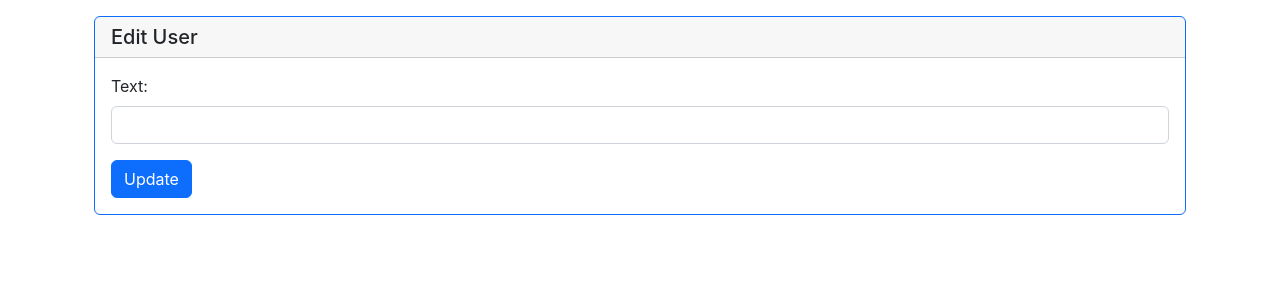
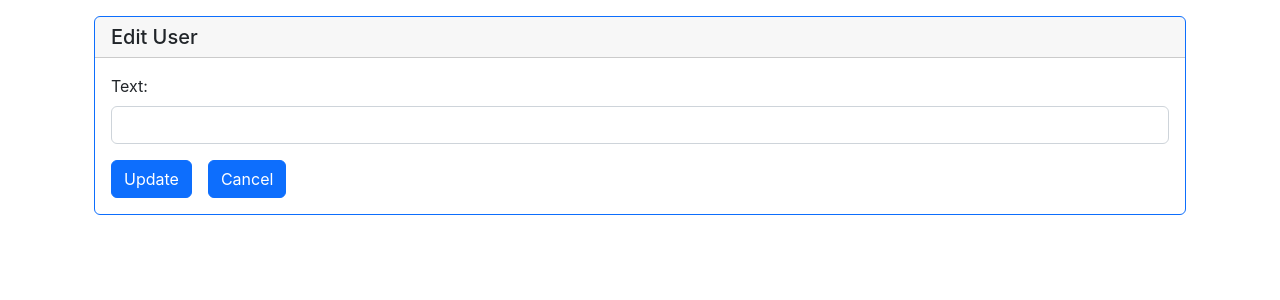
Before and after one commit to kim-duyen-frontend/crud-bootstrap, a React (Create React App) app: page /edit-user/01d5cabc-e0c5-42da-853d-7f167b16db36 in a window 1280 px wide. Shown: the top 300 px of the page. Built offline with nearby package versions, Linux system fonts and the light colour scheme.

Commit message:
get data and pass in form edit

```diff
--- a/src/feature/form-edit/FormEditUser.js
+++ b/src/feature/form-edit/FormEditUser.js
@@ -1,19 +1,42 @@
-import React from 'react';
+import React, { useEffect, useState, useContext } from 'react';
 import { Container, Card, Form, Button } from 'react-bootstrap';
+import { useNavigate, useParams } from 'react-router-dom';
+import { GlobalContext } from "../../context/GlobalState";
 
 const FormEditUser = () => {
+    const [username, setUserName] = useState({
+        name: ""
+    });
+    const { users } = useContext(GlobalContext);
+
+    let navigate = useNavigate();
+    let params = useParams();
+
+    // console.log("check data url: ", params.id);
+    const handleUpdateItem = () => {
+        // navigate("/");
+    }
+    useEffect(() => {
+        let idExist = users.find((dataUsers) => dataUsers.id === params.id);
+        if (idExist) {
+            setUserName({ id: idExist.id, name: idExist.name })
+        }
+    }, [params.id, users])
     return (
         <Container fluid="md">
             <Card border="primary">
                 <Card.Header as="h5">Edit User</Card.Header>
                 <Card.Body>
-                    <Form>
+                    <Form onSubmit={handleUpdateItem}>
                         <Form.Group className="mb-3" controlId="formBasicEmail">
                             <Form.Label>Text:</Form.Label>
-                            <Form.Control type="text" />
+                            <Form.Control type="text" name="name" value={username.name} onChange={(e) => setUserName({ ...username, [e.target.name]: e.target.value })} />
                         </Form.Group>
                         <Button variant="primary" type="submit">
                             Update
+                        </Button>
+                        <Button variant="primary" className="mx-3" onClick={() => navigate("/")}>
+                            Cancel
                         </Button>
                     </Form>
                 </Card.Body>
--- a/src/feature/list-user/ListUser.js
+++ b/src/feature/list-user/ListUser.js
@@ -29,7 +29,11 @@ const ListUser = () => {
                             <div className="text-wrap text-capitalize fw-bold">{user.name}</div>
                             <div className="actions">
                                 <Link to={`edit-user/${user.id}`}>
-                                    <Button variant="warning" size="sm"><MdOutlineEditCalendar size={20} /></Button>
+                                    <Button
+                                        variant="warning"
+                                        size="sm">
+                                        <MdOutlineEditCalendar size={20} />
+                                    </Button>
                                 </Link>
                                 <Button className="mx-3" variant="danger" size="sm"><MdOutlineDeleteOutline size={20} onClick={() => handleShow(user)} /></Button>
                             </div>
```
